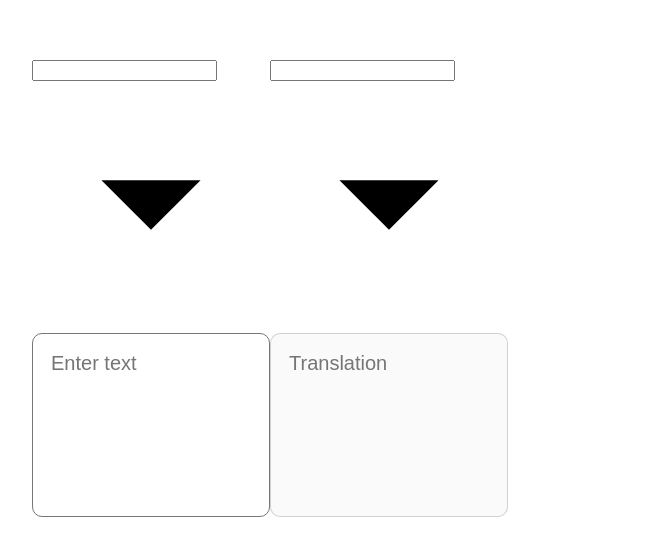
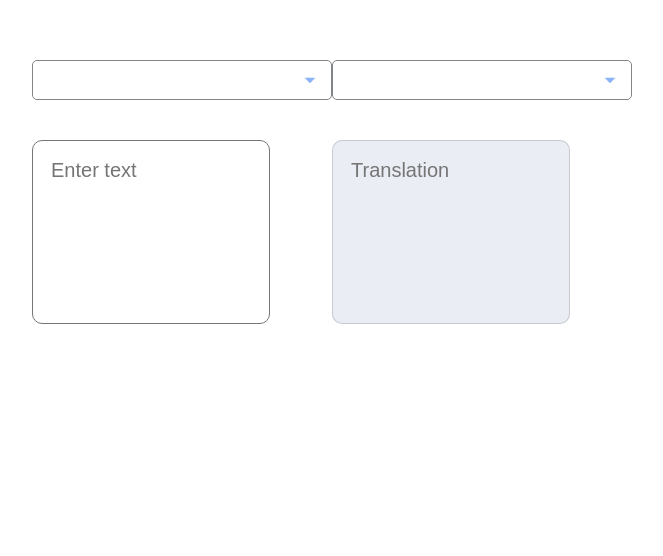
Before and after one commit to echizenyayota/google-translate-clone20230920, a React (Create React App) app: page / in a window 1280 px wide. Shown: the part 160-716 px from the top of the page, without its empty margins (282-945 px from the left). Built offline with nearby package versions, Linux system fonts and the light colour scheme.

Commit message:
21:42 style the input and the down-arrow

```diff
--- a/src/components/TextBox.js
+++ b/src/components/TextBox.js
@@ -2,7 +2,7 @@ import SelectDropDown from "./SelectDropDown";
 
 const TextBox = ({ style }) => {
   return (
-    <div>
+    <div className={style}>
       <SelectDropDown />
       <textarea
         placeholder={style === "input" ? "Enter text" : "Translation" }
--- a/src/index.css
+++ b/src/index.css
@@ -17,6 +17,17 @@ body {
   height: 360px;
 }
 
+input {
+  border: 1px solid #818588;
+  border-radius: 5px;
+  box-sizing: border-box;
+  color: #bdc1c6;
+  font-size: 14px;
+  height: 40px;
+  background-color: transparent;
+  width: 100%;
+}
+
 .output, .input {
   display: flex;
   flex-direction: column;
@@ -34,3 +45,22 @@ textarea {
   font-size: 20px;
   margin-top: 10px;
 }
+
+.output textarea {
+  background-color: #ebedf5;
+}
+
+.select-drop-down input {
+  color: #8ab4f8;
+  padding: 5px 15px;
+  font-size: 15px;
+}
+
+.select-drop-down .down-arrow svg {
+  position: relative;
+  left: 265px;
+  top: -33px;
+  width: 26px;
+  height: 26px;
+  fill: #8ab4f8;
+}
```
